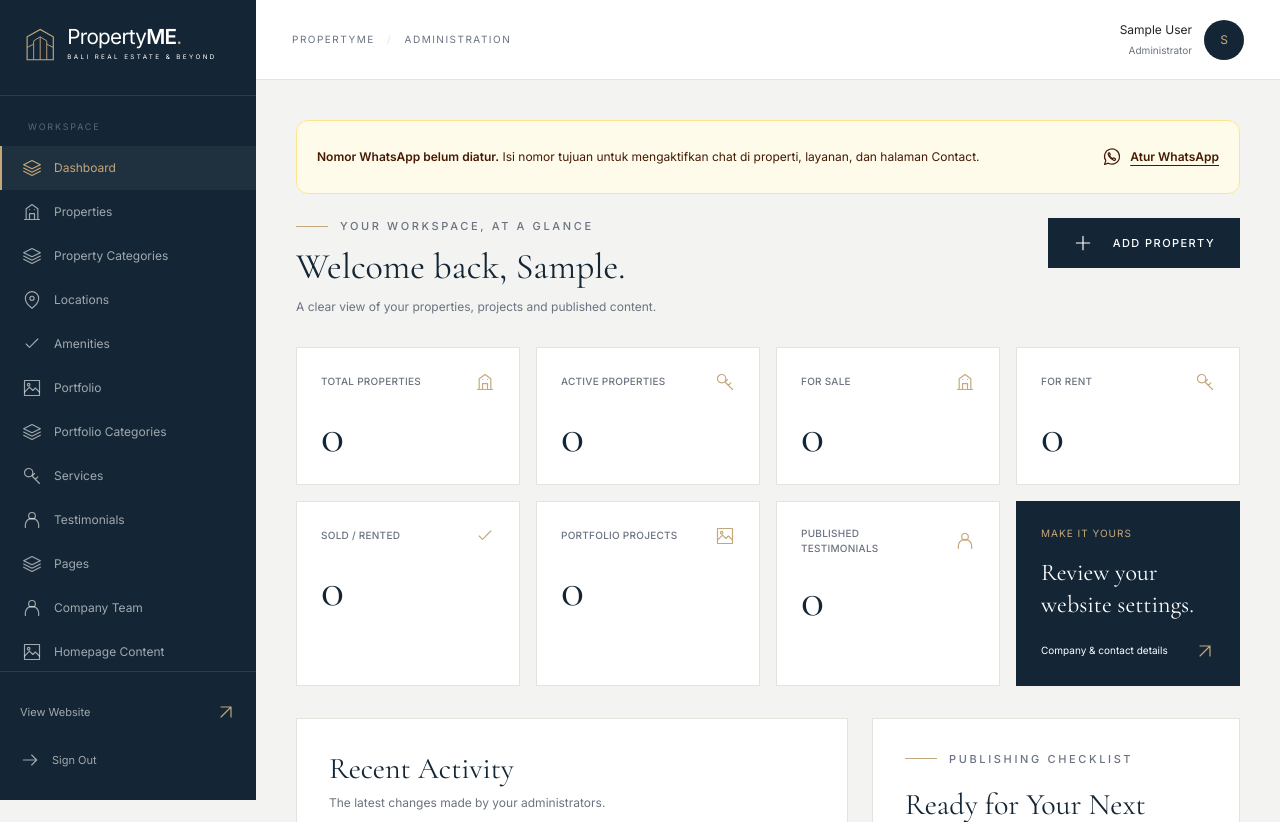
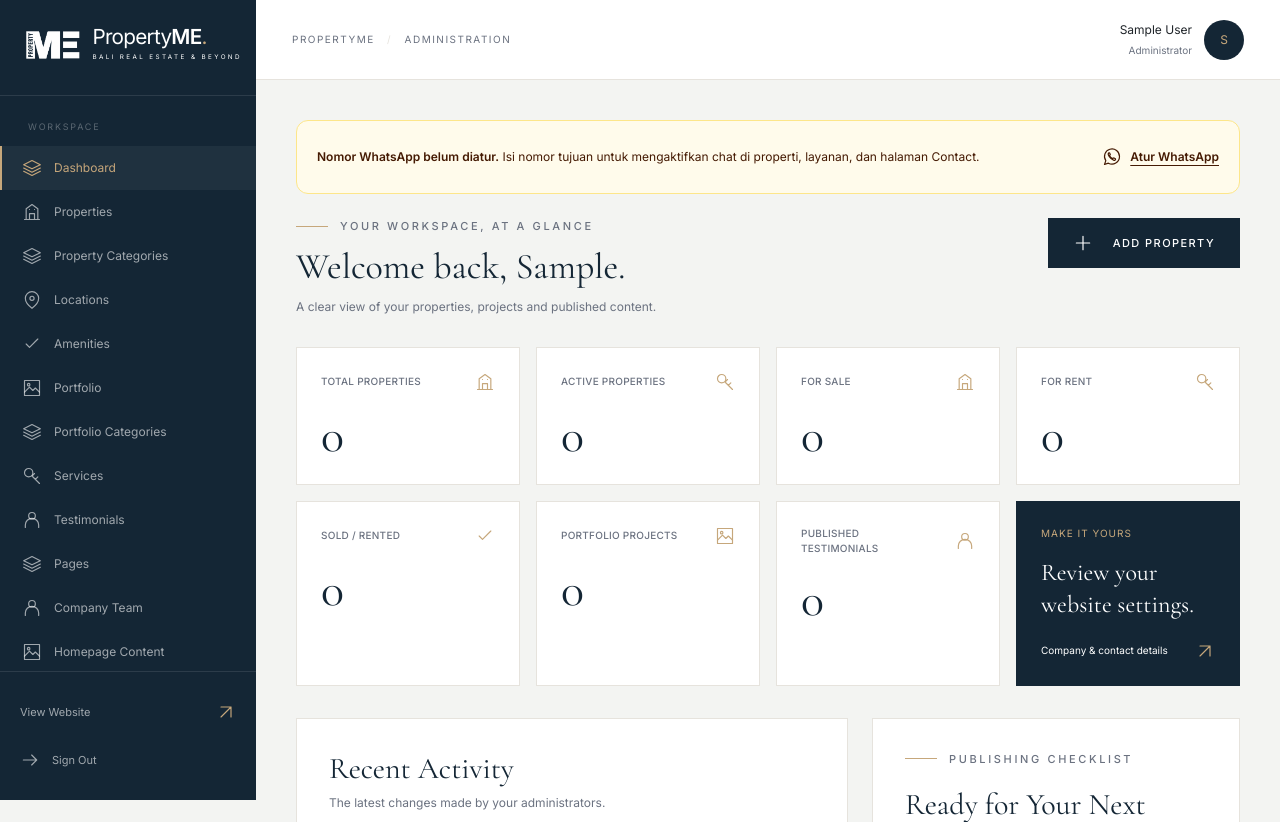
Before and after one commit to daniizzulhaq/app-landingpagevilla, a Laravel app: page /admin in a window 1280 px wide. Shown: the top 822 px of the page. Run offline with Laravel 12, Linux system fonts and the light colour scheme; the visitor is signed in with stand-in values (Sample User, id 1); data comes from the database, SQL or seed files in the repository; data that the repository does not hold is empty; style sheets or scripts are compiled from the project's sources.

Commit message:
pembaruan logo

```diff
--- a/resources/views/components/logo.blade.php
+++ b/resources/views/components/logo.blade.php
@@ -3,7 +3,7 @@
 @if($settings->get('company.logo'))
     <img src="{{ \App\Support\Images::url($settings->get('company.logo')) }}" alt="{{ $settings->get('company.name', 'PropertyME') }}" class="h-10 max-w-48 object-contain" width="180" height="40">
 @else
-    <svg class="h-10 w-9 shrink-0 text-gold" viewBox="0 0 38 44" fill="none" aria-hidden="true"><path d="M3 40V12L19 3l16 9v28H3Z" stroke="currentColor" stroke-width="1.4"/><path d="M11 40V17l8-5 8 5v23M19 12v28M3 25l8-4m16 0 8 4" stroke="currentColor" stroke-width="1.1"/></svg>
+    <img src="{{ asset('images/propertyme-logo.png') }}" alt="" aria-hidden="true" class="h-10 w-16 shrink-0 object-contain {{ $light ? 'brightness-0 invert' : '' }}" width="1711" height="919" decoding="async">
     <span><span class="block whitespace-nowrap text-[23px] font-light leading-none tracking-[-.035em]">Property<span class="font-semibold">ME</span><span class="text-gold">.</span></span><span class="mt-1.5 block whitespace-nowrap text-[7px] uppercase tracking-[.38em]">Bali real estate & beyond</span></span>
 @endif
 </span>
--- a/resources/views/layouts/admin.blade.php
+++ b/resources/views/layouts/admin.blade.php
@@ -1,4 +1,4 @@
-<!DOCTYPE html><html lang="en"><head><meta charset="utf-8"><meta name="viewport" content="width=device-width,initial-scale=1"><meta name="robots" content="noindex,nofollow"><meta name="csrf-token" content="{{ csrf_token() }}"><title>@yield('title','Dashboard') | PropertyME Admin</title><link rel="icon" href="{{ asset('favicon.svg') }}"><link rel="preconnect" href="https://fonts.googleapis.com"><link rel="preconnect" href="https://fonts.gstatic.com" crossorigin><link href="https://fonts.googleapis.com/css2?family=Cormorant+Garamond:wght@400;500;600&family=Inter:wght@400;500;600&display=swap" rel="stylesheet">@vite(['resources/css/app.css','resources/js/app.js'])</head>
+<!DOCTYPE html><html lang="en"><head><meta charset="utf-8"><meta name="viewport" content="width=device-width,initial-scale=1"><meta name="robots" content="noindex,nofollow"><meta name="csrf-token" content="{{ csrf_token() }}"><title>@yield('title','Dashboard') | PropertyME Admin</title><link rel="icon" type="image/png" href="{{ asset('images/propertyme-logo.png') }}"><link rel="preconnect" href="https://fonts.googleapis.com"><link rel="preconnect" href="https://fonts.gstatic.com" crossorigin><link href="https://fonts.googleapis.com/css2?family=Cormorant+Garamond:wght@400;500;600&family=Inter:wght@400;500;600&display=swap" rel="stylesheet">@vite(['resources/css/app.css','resources/js/app.js'])</head>
 <body x-data="{ sidebar: false, mobile: window.innerWidth < 1024, deleteAction: '', deleteTitle: '' }" @resize.window.debounce="mobile = window.innerWidth < 1024" @confirm-delete.window="deleteAction=$event.detail.action; deleteTitle=$event.detail.title; $refs.confirmDelete.showModal()" class="min-h-screen bg-[#F3F4F2]">
 <a href="#admin-content" class="sr-only focus:not-sr-only focus:fixed focus:left-4 focus:top-4 focus:z-50 focus:bg-gold focus:p-4">Skip to content</a>
 <div x-show="sidebar" x-cloak @click="sidebar=false" class="fixed inset-0 z-40 bg-deep/60 lg:hidden"></div>
--- a/resources/views/layouts/public.blade.php
+++ b/resources/views/layouts/public.blade.php
@@ -12,13 +12,13 @@
     if ($settings->get('company.email')) $organization['email'] = $settings->get('company.email');
     if ($settings->get('company.whatsapp')) $organization['telephone'] = '+'.$settings->get('company.whatsapp');
     if ($settings->get('company.instagram')) $organization['sameAs'] = [$settings->get('company.instagram')];
-    if ($settings->get('company.logo')) $organization['logo'] = \App\Support\Images::url($settings->get('company.logo'));
+    $organization['logo'] = $settings->get('company.logo') ? \App\Support\Images::url($settings->get('company.logo')) : asset('images/propertyme-logo.png');
 @endphp
 <!DOCTYPE html><html lang="{{ app()->getLocale() }}"><head><meta charset="utf-8"><meta name="viewport" content="width=device-width, initial-scale=1"><meta name="theme-color" content="#142635"><title>{{ $metaTitle }}</title><meta name="description" content="{{ $metaDescription }}"><link rel="canonical" href="{{ $canonical }}">
 @if($demoMode || $filteredQuery || View::hasSection('noindex'))<meta name="robots" content="noindex,follow">@else<meta name="robots" content="index,follow">@endif
 @unless(View::hasSection('noindex'))<link rel="alternate" hreflang="en" href="{{ url()->current() }}"><link rel="alternate" hreflang="id" href="{{ url()->current() }}?lang=id"><link rel="alternate" hreflang="x-default" href="{{ url()->current() }}">@endunless
 <meta property="og:locale" content="{{ app()->getLocale()==='id' ? 'id_ID' : 'en_US' }}"><meta property="og:type" content="website"><meta property="og:site_name" content="{{ $settings->get('company.name','PropertyME') }}"><meta property="og:title" content="{{ $metaTitle }}"><meta property="og:description" content="{{ $metaDescription }}"><meta property="og:url" content="{{ $canonical }}"><meta property="og:image" content="{{ $ogImage }}"><meta name="twitter:card" content="summary_large_image"><meta name="twitter:title" content="{{ $metaTitle }}"><meta name="twitter:description" content="{{ $metaDescription }}"><meta name="twitter:image" content="{{ $ogImage }}">
-<link rel="icon" type="{{ $settings->get('company.favicon') ? 'image/webp' : 'image/svg+xml' }}" href="{{ $settings->get('company.favicon') ? \App\Support\Images::url($settings->get('company.favicon')) : asset('favicon.svg') }}">
+<link rel="icon" type="{{ $settings->get('company.favicon') ? 'image/webp' : 'image/png' }}" href="{{ $settings->get('company.favicon') ? \App\Support\Images::url($settings->get('company.favicon')) : asset('images/propertyme-logo.png') }}">
 <link rel="preconnect" href="https://fonts.googleapis.com"><link rel="preconnect" href="https://fonts.gstatic.com" crossorigin><link rel="preconnect" href="https://images.unsplash.com"><link href="https://fonts.googleapis.com/css2?family=Cormorant+Garamond:ital,wght@0,400;0,500;0,600;1,400;1,500&family=Inter:wght@300;400;500;600&display=swap" rel="stylesheet">
 @vite(['resources/css/app.css','resources/js/app.js'])
 <script type="application/ld+json">{!! json_encode($organization, JSON_HEX_TAG|JSON_HEX_AMP|JSON_HEX_APOS|JSON_HEX_QUOT|JSON_UNESCAPED_SLASHES) !!}</script>@stack('head')
```
Also changed, not shown: resources/views/layouts/guest.blade.php (+1 -1 lines), README.md, public/images/propertyme-logo.png (added), 3 other files.
